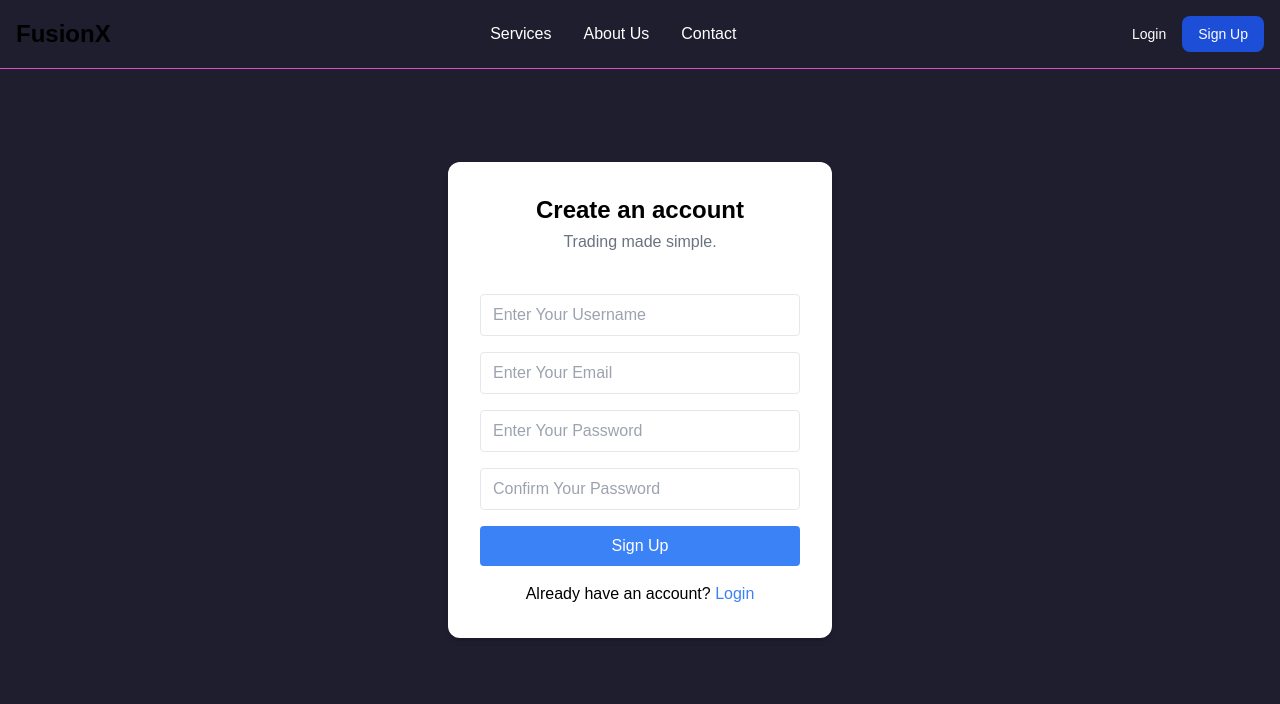
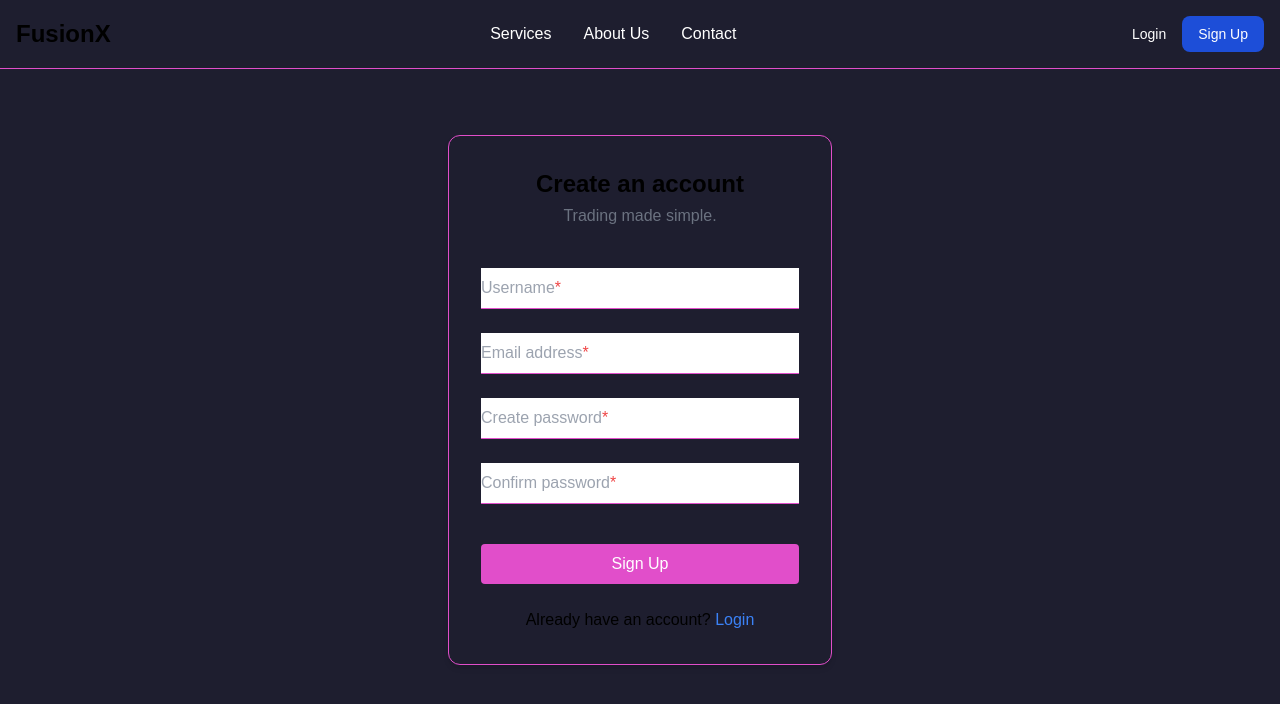
Before and after one commit to borisvicena/FusionX, a Vue app in the folder FusionX-App/: page /signup in a window 1280 px wide. Shown: the top 704 px of the page. Built offline with nearby package versions, Linux system fonts and the light colour scheme.

Commit message:
Elevated UI/UX in /signup

```diff
--- a/FusionX-App/src/App.vue
+++ b/FusionX-App/src/App.vue
@@ -4,7 +4,7 @@ import Navbar from "./components/Navbar.vue";
 </script>
 
 <template>
-  <div id="app" class="min-h-screen flex flex-col font-Poppins">
+  <div id="app" class="min-h-screen flex flex-col font-Poppins dark:text-white text-black">
     <header>
       <Navbar />
     </header>
--- a/FusionX-App/src/components/Login.vue
+++ b/FusionX-App/src/components/Login.vue
@@ -28,36 +28,44 @@ const handleLogin = async () => {
 
 <template>
   <div class="min-h-screen flex flex-col items-center justify-center">
-    <div class="bg-white p-8 shadow-md w-96 rounded-xl">
-      <h2 class="text-2xl font-bold text-center mb-1">Hi, Welcome Back! 👋</h2>
-      <p class="text-gray-500 text-center mb-10">Your account is waiting for you.</p>
+    <div class="dark:bg-secondary-gradient p-8 border border-primary-pink shadow-md w-96 rounded-xl">
+      <h2 class="text-2xl font-bold text-center mb-1 dark:text-white text-black">Welcome Back!</h2>
+      <p class="text-gray-500 text-center mb-10">Login to your account.</p>
       <form @submit.prevent="handleLogin">
-        <div class="mb-4">
-          <label for="email" class="block text-gray-600">Email:</label>
+        <div class="relative mb-6">
           <input
             type="email"
             placeholder="example@gmail.com"
             v-model="email"
             required
-            class="w-full px-3 py-2 border rounded"
+            class="peer placeholder-transparent w-full px-0 py-2 dark:text-white dark:bg-secondary-gradient border-b border-primary-pink focus:outline-none focus:border-b focus:border-blue-700"
           />
+          <label
+            for="email"
+            class="absolute left-0 -top-3.5 text-gray-400 transition-all text-sm peer-placeholder-shown:text-base peer-placeholder-shown:text-gray-400 peer-placeholder-shown:top-2 peer-focus:-top-3.5 peer-focus:text-gray-400 peer-focus:text-sm"
+            >Email address<span class="text-red-500">*</span></label
+          >
         </div>
-        <div class="mb-4">
-          <label for="password" class="block text-gray-600">Password:</label>
+        <div class="relative mb-6">
           <input
             type="password"
             placeholder="Enter Your Password"
             v-model="password"
             required
-            class="w-full px-3 py-2 border rounded"
+            class="peer placeholder-transparent w-full px-0 py-2 dark:text-white dark:bg-secondary-gradient border-b border-primary-pink focus:outline-none focus:border-b focus:border-blue-700"
           />
+          <label
+            for="password"
+            class="absolute left-0 -top-3.5 text-gray-400 transition-all text-sm peer-placeholder-shown:text-base peer-placeholder-shown:text-gray-400 peer-placeholder-shown:top-2 peer-focus:-top-3.5 peer-focus:text-gray-400 peer-focus:text-sm"
+            >Password<span class="text-red-500">*</span></label
+          >
         </div>
-        <div class="mb-4">
-          <input type="checkbox" id="remember-me" name="remember-me" value="checked" />
-          <label for="remember-me" class="text-gray-600 ml-1">Remember Me</label>
+        <div class="mb-10 flex flex-wrap items-center">
+          <input type="checkbox" id="remember-me" name="remember-me" value="checked" class="size-4 mr-1" />
+          <label for="remember-me" class="text-gray-400 ml-1">Remember Me</label>
         </div>
-        <button type="submit" class="w-full bg-blue-500 text-white py-2 rounded mb-4">Login</button>
-        <div class="text-center">
+        <button type="submit" class="w-full bg-primary-pink text-white py-2 rounded mb-6">Login</button>
+        <div class="text-center dark:text-gray-50 text-black">
           <p>
             Don't have an account?
             <RouterLink to="/signup" class="text-blue-500">Sign Up</RouterLink>
--- a/FusionX-App/src/components/NotFound.vue
+++ b/FusionX-App/src/components/NotFound.vue
@@ -4,13 +4,9 @@ import { RouterLink } from "vue-router";
 
 <template>
   <div class="min-h-screen flex flex-col items-center justify-center">
-    <div
-      class="bg-secondary-gradient p-8 shadow-md border border-primary-pink w-96 rounded-xl text-center"
-    >
+    <div class="dark:bg-secondary-gradient p-8 shadow-md border border-primary-pink w-96 rounded-xl text-center">
       <img src="../../public/404.svg" alt="Not Found" />
-      <h1 class="text-3xl font-bold mb-4 dark:text-white">
-        Something went wrong!
-      </h1>
+      <h1 class="text-3xl font-bold mb-4 dark:text-white">Something went wrong!</h1>
       <p class="text-gray-500 mb-4">Page Not Found</p>
       <RouterLink to="/" class="text-blue-500">Go to Home</RouterLink>
     </div>
--- a/FusionX-App/src/components/SignUp.vue
+++ b/FusionX-App/src/components/SignUp.vue
@@ -9,6 +9,54 @@ const email = ref("");
 const password = ref("");
 const passwordConfirmation = ref("");
 const successMessage = ref("");
+
+const inputClass = (field: string) => {
+  switch (field) {
+    case "username":
+      return username.value
+        ? isValidUsername(username.value)
+          ? "border-green-500"
+          : "border-red-500"
+        : "border-primary-pink";
+    case "email":
+      return email.value ? (isValidEmail(email.value) ? "border-green-500" : "border-red-500") : "border-primary-pink";
+    case "password":
+      return password.value
+        ? isValidPassword(password.value)
+          ? "border-green-500"
+          : "border-red-500"
+        : "border-primary-pink";
+    case "passwordConfirmation":
+      return passwordConfirmation.value
+        ? isPasswordMatch(password.value, passwordConfirmation.value)
+          ? "border-green-500"
+          : "border-red-500"
+        : "border-primary-pink";
+    default:
+      return "border-primary-pink";
+  }
+};
+
+// Validation methods
+const isValidUsername = (username: string) => {
+  // Username validation logic
+  const valid = /^[a-zA-Z0-9_]+$/.test(username);
+  return valid && username.length >= 3 && username.length <= 20;
+};
+
+const isValidEmail = (email: string) => {
+  const valid = /^[^\s@]+@[^\s@]+\.[^\s@]+$/.test(email);
+  return valid;
+};
+
+const isValidPassword = (password: string) => {
+  // Password validation logic
+  return password.length >= 6;
+};
+
+const isPasswordMatch = (password: string, passwordConfirmation: string) => {
+  return password === passwordConfirmation;
+};
 
 const handleSignUp = async () => {
   // Handle sign-up logic
@@ -43,8 +91,8 @@ const handleSignUp = async () => {
 
 <template>
   <div class="min-h-screen flex flex-col items-center justify-center">
-    <div class="bg-white p-8 shadow-md w-96 rounded-xl">
-      <h2 class="text-2xl font-bold text-center mb-1" ff>Create an account</h2>
+    <div class="dark:bg-secondary-gradient p-8 border border-primary-pink shadow-md w-96 rounded-xl">
+      <h2 class="text-2xl font-bold text-center mb-1 dark:text-white text-black" ff>Create an account</h2>
       <p class="text-gray-500 text-center mb-10">Trading made simple.</p>
       <!-- Success message alert -->
       <div
@@ -56,45 +104,77 @@ const handleSignUp = async () => {
         <span class="block sm:inline ml-1">{{ successMessage }}</span>
       </div>
       <form @submit.prevent="handleSignUp">
-        <div class="mb-4">
+        <div class="relative mb-6">
           <input
-            type="username"
+            id="username"
+            name="username"
+            type="text"
             placeholder="Enter Your Username"
             v-model="username"
             required
-            class="w-full px-3 py-2 border rounded"
+            :class="inputClass('username')"
+            class="peer placeholder-transparent w-full px-0 py-2 dark:text-white dark:bg-secondary-gradient border-b focus:outline-none focus:border-b focus:border-blue-700"
           />
+          <label
+            for="username"
+            class="absolute left-0 -top-3.5 text-gray-400 transition-all text-sm peer-placeholder-shown:text-base peer-placeholder-shown:text-gray-400 peer-placeholder-shown:top-2 peer-focus:-top-3.5 peer-focus:text-gray-400 peer-focus:text-sm hover:cursor-text"
+            >Username<span class="text-red-500">*</span></label
+          >
         </div>
-        <div class="mb-4">
+        <div class="relative mb-6">
           <input
+            id="email"
+            name="email"
             type="email"
             placeholder="Enter Your Email"
+            required
             v-model="email"
-            required
-            class="w-full px-3 py-2 border rounded"
+            :class="inputClass('email')"
+            class="peer placeholder-transparent w-full px-0 py-2 dark:text-white dark:bg-secondary-gradient border-b focus:outline-none focus:border-b focus:border-blue-700"
           />
+          <label
+            for="email"
+            class="absolute left-0 -top-3.5 text-gray-400 transition-all text-sm peer-placeholder-shown:text-base peer-placeholder-shown:text-gray-400 peer-placeholder-shown:top-2 peer-focus:-top-3.5 peer-focus:text-gray-400 peer-focus:text-sm hover:cursor-text"
+            >Email address<span class="text-red-500">*</span></label
+          >
         </div>
-        <div class="mb-4">
+        <div class="relative mb-6">
           <input
+            id="password"
+            name="password"
             type="password"
             placeholder="Enter Your Password"
             v-model="password"
             required
-            class="w-full px-3 py-2 border rounded"
+            :class="inputClass('password')"
+            class="peer placeholder-transparent w-full px-0 py-2 dark:text-white dark:bg-secondary-gradient border-b focus:outline-none focus:border-b focus:border-blue-700"
           />
+          <label
+            for="password"
+            class="absolute left-0 -top-3.5 text-gray-400 transition-all text-sm peer-placeholder-shown:text-base peer-placeholder-shown:text-gray-400 peer-placeholder-shown:top-2 peer-focus:-top-3.5 peer-focus:text-gray-400 peer-focus:text-sm hover:cursor-text"
+            >Create password<span class="text-red-500">*</span></label
+          >
         </div>
-        <div class="mb-4">
+        <div class="relative mb-10">
           <input
+            id="passwordConfirmation"
+            name="passwordConfirmation"
             type="password"
             placeholder="Confirm Your Password"
             v-model="passwordConfirmation"
             required
-            class="w-full px-3 py-2 border rounded"
+            :class="inputClass('passwordConfirmation')"
+            class="peer placeholder-transparent w-full px-0 py-2 dark:text-white dark:bg-secondary-gradient border-b focus:outline-none focus:border-b focus:border-blue-700"
           />
+          <label
+            for="passwordConfirmation"
+            class="absolute left-0 -top-3.5 text-gray-400 transition-all text-sm peer-placeholder-shown:text-base peer-placeholder-shown:text-gray-400 peer-placeholder-shown:top-2 peer-focus:-top-3.5 peer-focus:text-gray-400 peer-focus:text-sm hover:cursor-text"
+            >Confirm password<span class="text-red-500">*</span></label
+          >
         </div>
-        <button type="submit" class="w-full bg-blue-500 text-white py-2 rounded mb-4">Sign Up</button>
+        <button type="submit" class="w-full bg-primary-pink text-white py-2 rounded mb-6">Sign Up</button>
         <!-- Already have an account link -->
-        <div class="text-center">
+        <div class="text-center dark:text-gray-50 text-black">
           <p>
             Already have an account?
             <RouterLink to="/login" class="text-blue-500">Login</RouterLink>
--- a/FusionX-App/tailwind.config.js
+++ b/FusionX-App/tailwind.config.js
@@ -12,8 +12,12 @@ export default {
       backgroundColor: {
         "primary-gradient": "#1e1e2f",
         "secondary-gradient": "#27293d",
+        "primary-pink": "#e14eca",
       },
       borderColor: {
+        "primary-pink": "#e14eca",
+      },
+      boxShadowColor: {
         "primary-pink": "#e14eca",
       },
     },
```
Also changed, not shown: 2 other files (tests, documents, lock files or other folders).
